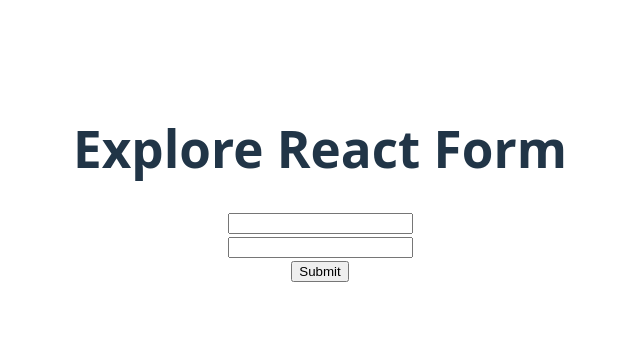
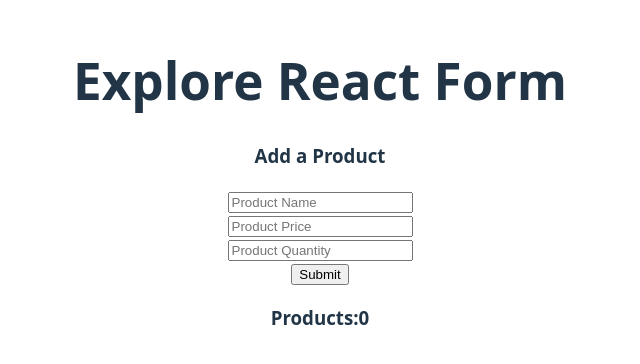
Before and after one commit to me2sumanislam/EXPLORE-REACT-FORM, a React (Vite) app: page / in a window 1280 px wide. Shown: the part 216-580 px from the top of the page, without its empty margins (320-960 px from the left). Built offline with nearby package versions, Linux system fonts and the light colour scheme.

Commit message:
productManagement  product add and count

```diff
--- a/src/App.jsx
+++ b/src/App.jsx
@@ -3,9 +3,10 @@
  import ControlField from './componant/ControlField/ControlField'
  import UnControlledField from './componant/unControlledField/UnControlledField'
  import HookForm from './componant/HookForm/HookForm'
-
+ import ProductManagement from './componant/ProductManagement/ProductManagement'
 
 import './App.css'
+
 
 function App() {
 
@@ -18,8 +19,8 @@
       {/* <FormAction></FormAction> */}
        {/* <ControlField></ControlField> */}
        {/* <UnControlledField></UnControlledField> */}
-       <HookForm></HookForm>
-
+       {/* <HookForm></HookForm>*/}
+       <ProductManagement></ProductManagement>
 
     </>
   )
--- a/src/componant/ControlField/ControlField.jsx
+++ b/src/componant/ControlField/ControlField.jsx
@@ -45,4 +45,5 @@
    )
  }
 
+
  export default ControlField
--- /dev/null
+++ b/src/componant/ProductManagement/ProductForm.jsx
@@ -0,0 +1,39 @@
+ import React from 'react'
+//  taks-5
+ const ProductForm = ({handleAddProduct})  =>{
+
+    const handleProductSubmit = e =>{
+        e.preventDefault();
+        const name = e.target.name.value;
+        const price = e.target.price.value;
+        const quantity = e.target.quantity.value;
+
+        // console.log(name, price, quantity )
+
+        const newProduct = {
+            name,
+            price,
+            quantity
+        }
+        // console.log(newProduct);
+        handleAddProduct(newProduct)
+    }
+
+
+   return (
+     <div>
+        <h3>Add a Product</h3>
+       <form onSubmit={handleProductSubmit} >
+        <input type="text" name="name" placeholder='Product Name' />
+        <br />
+        <input type="text" name="price" placeholder='Product Price' />
+        <br />
+        <input type="text" name="quantity" placeholder='Product Quantity' />
+        <br />
+        <input type="submit" value="Submit" />
+       </form>
+     </div>
+   )
+ }
+
+ export default ProductForm
--- /dev/null
+++ b/src/componant/ProductManagement/ProductManagement.jsx
@@ -0,0 +1,26 @@
+ import React, { useState } from 'react'
+import ProductForm from './ProductForm'
+import ProductTable from './ProductTable'
+  //task:5
+
+
+ function ProductManagement() {
+// amader sob product ai useState ar modhe rakhbo tar jonno array dilam
+    const [products, setProducts] = useState([]);
+// je kahane state declare korbo sekhane handler add korbo
+
+const handleAddProduct = newProduct =>{
+    const newProducts = [...products, newProduct];
+    setProducts(newProducts)
+}
+
+
+   return (
+     <div>
+        <ProductForm handleAddProduct={handleAddProduct}></ProductForm>
+        <ProductTable products={products}></ProductTable>
+     </div>
+   )
+ }
+
+ export default ProductManagement
--- /dev/null
+++ b/src/componant/ProductManagement/ProductTable.jsx
@@ -0,0 +1,13 @@
+ import React from 'react'
+//  task-5
+ function ProductTable({products}) {
+
+
+   return (
+     <div>
+       <h3>Products:{products.length}</h3>
+     </div>
+   )
+ }
+
+ export default ProductTable
```
